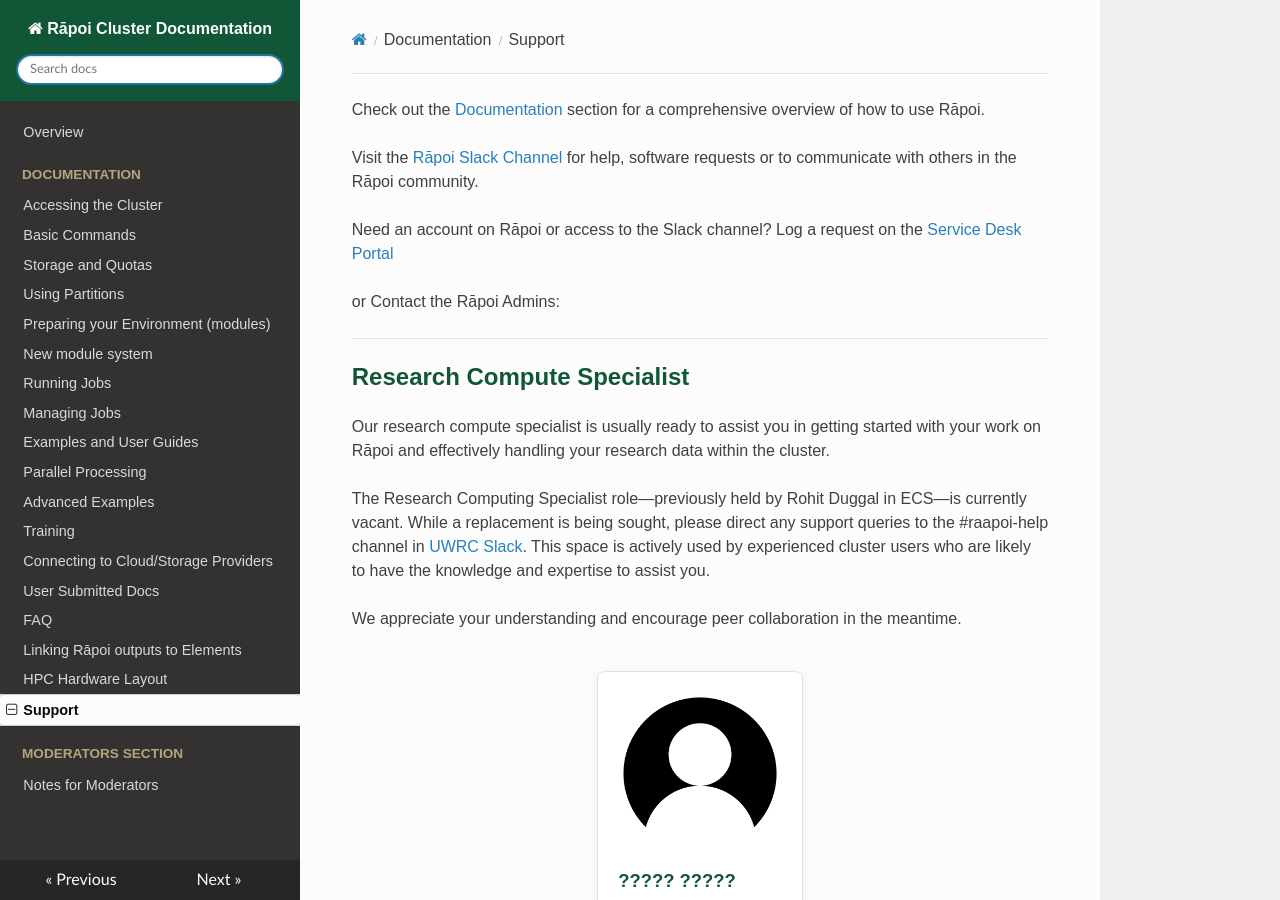
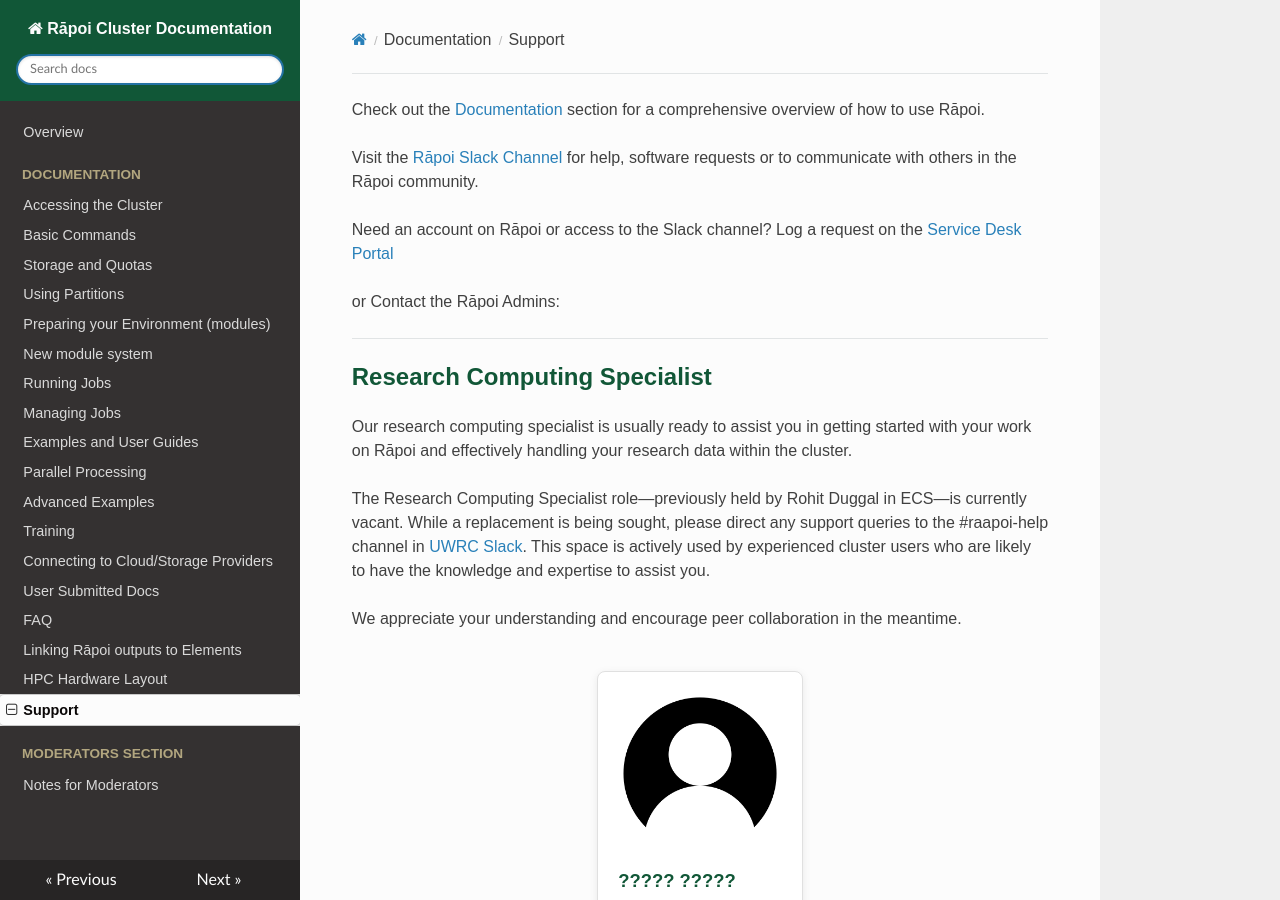
Before and after one commit to vuw-research-computing/raapoi-docs, an MkDocs documentation site: the page built from docs/support.md, in a window 1280 px wide and 900 px high. Built offline with MkDocs 1.6.1, drawn with Linux system fonts in a browser that asks for light colours; nearby versions of some CDN libraries; some web fonts are replaced; a script that is not in the unit is left out.

Commit message:
Correct title of support role in documentation
Updated the title from 'Research Compute Specialist' to 'Research Computing Specialist' for clarity.

```diff
--- a/docs/support.md
+++ b/docs/support.md
@@ -10,9 +10,9 @@
 
 ---
 
-## Research Compute Specialist
+## Research Computing Specialist
 
-Our research compute specialist is usually ready to assist you in getting started with your work on Rāpoi and effectively handling your research data within the cluster.
+Our research computing specialist is usually ready to assist you in getting started with your work on Rāpoi and effectively handling your research data within the cluster.
 
 The Research Computing Specialist role—previously held by Rohit Duggal in ECS—is currently vacant. While a replacement is being sought, please direct any support queries to the #raapoi-help channel in
 [UWRC Slack](https://uwrc.slack.com). This space is actively used by experienced cluster users who are likely to have the knowledge and expertise to assist you.
```
